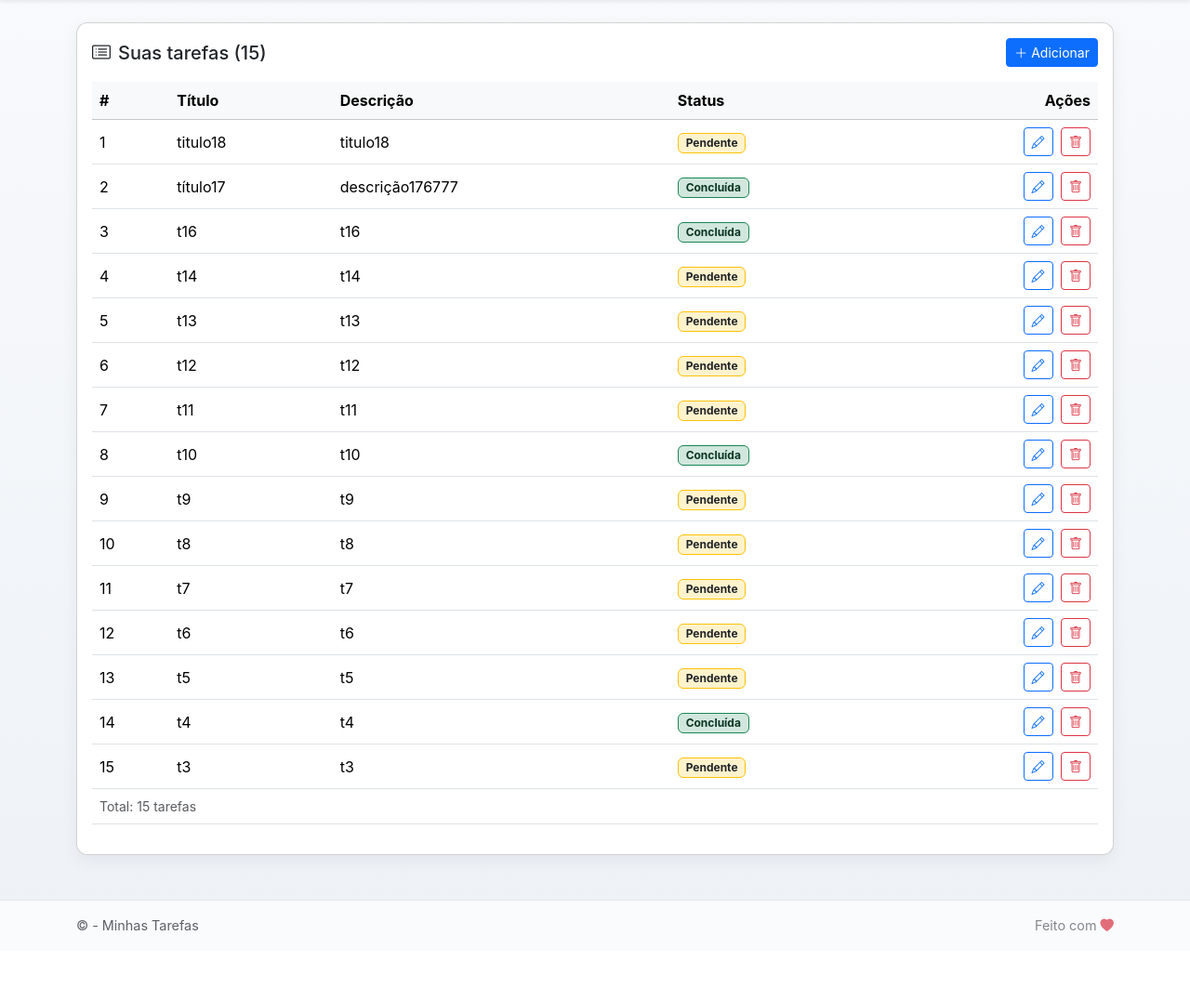
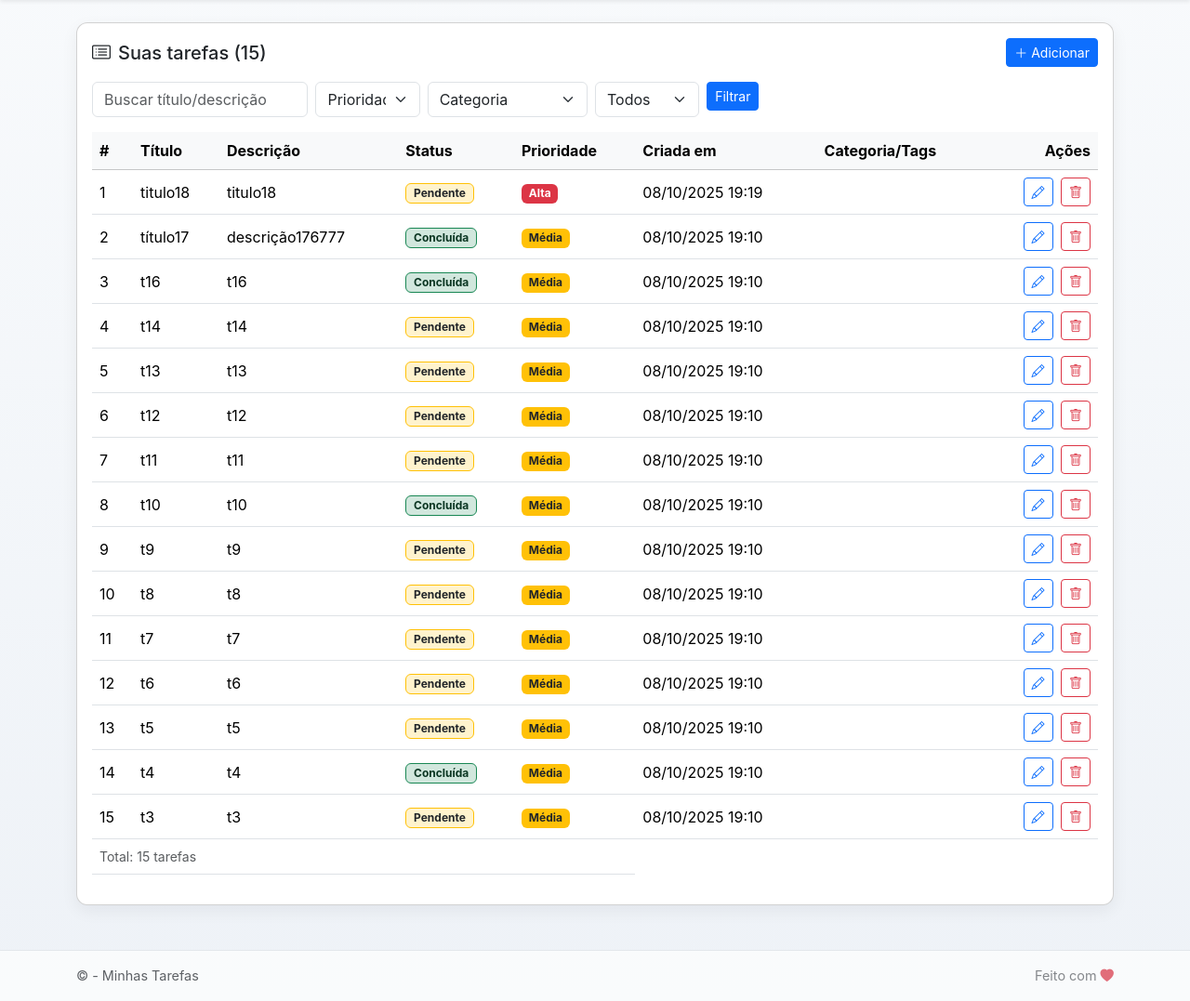
Before and after one commit to kauerbcs/sgtar, a Django app: page / in a window 1280 px wide. Shown: the part 57-1134 px from the top of the page at 93% size. Before the commit the page ends 1059 px from the top, so only its background shows below. Run offline with Django 4.2, Linux system fonts and the light colour scheme; data comes from the database, SQL or seed files in the repository; both versions use the stored data as it was after the commit; data that the repository does not hold is empty.

Commit message:
update: data criação; prioridades; categorias; filtros

```diff
--- a/tarefas/models.py
+++ b/tarefas/models.py
@@ -1,10 +1,45 @@
 from django.db import models
+from django.utils import timezone
 
-# Create your models here.
+class Categoria(models.Model):
+    nome = models.CharField(max_length=100, unique=True)
+    slug = models.SlugField(max_length=110, unique=True)
+
+    def __str__(self):
+        return self.nome
+
+class Tag(models.Model):
+    nome = models.CharField(max_length=50, unique=True)
+
+    def __str__(self):
+        return self.nome
+
 class Tarefa(models.Model):
+    PRIORIDADE_ALTA = 'alta'
+    PRIORIDADE_MEDIA = 'media'
+    PRIORIDADE_BAIXA = 'baixa'
+    PRIORIDADES = [
+        (PRIORIDADE_ALTA, 'Alta'),
+        (PRIORIDADE_MEDIA, 'Média'),
+        (PRIORIDADE_BAIXA, 'Baixa'),
+    ]
+
     titulo = models.CharField(max_length=200)
     descricao = models.TextField()
     concluida = models.BooleanField(default=False)
+    created_at = models.DateTimeField(auto_now_add=True)
+    completed_at = models.DateTimeField(null=True, blank=True)
+    prioridade = models.CharField(max_length=10, choices=PRIORIDADES, default=PRIORIDADE_MEDIA)
+    categoria = models.ForeignKey(Categoria, null=True, blank=True, on_delete=models.SET_NULL, related_name='tarefas')
+    tags = models.ManyToManyField(Tag, blank=True, related_name='tarefas')
+
+    def save(self, *args, **kwargs):
+        # ajusta completed_at automaticamente
+        if self.concluida and not self.completed_at:
+            self.completed_at = timezone.now()
+        if not self.concluida and self.completed_at:
+            self.completed_at = None
+        super().save(*args, **kwargs)
 
     def __str__(self):
         return self.titulo
--- a/tarefas/templates/tarefas/index.html
+++ b/tarefas/templates/tarefas/index.html
@@ -7,7 +7,41 @@
     <h5 class="mb-0"><i class="bi bi-card-list me-2"></i>Suas tarefas ({{ tarefas|length }})</h5>
     <a href="{% url 'adicionar_tarefa' %}" class="btn btn-sm btn-primary"><i class="bi bi-plus-lg"></i> Adicionar</a>
 </div>
-
+<div class="row mb-3">
+  <div class="col-md-8">
+    <form class="row g-2" method="get" action="{% url 'index' %}">
+      <div class="col-sm-6 col-md-4">
+        <input type="search" name="q" class="form-control" placeholder="Buscar título/descrição" value="{{ q }}">
+      </div>
+      <div class="col-sm-6 col-md-2">
+        <select name="prioridade" class="form-select">
+          <option value="">Prioridade</option>
+          <option value="alta" {% if prioridade_selected == 'alta' %}selected{% endif %}>Alta</option>
+          <option value="media" {% if prioridade_selected == 'media' %}selected{% endif %}>Média</option>
+          <option value="baixa" {% if prioridade_selected == 'baixa' %}selected{% endif %}>Baixa</option>
+        </select>
+      </div>
+      <div class="col-sm-6 col-md-3">
+        <select name="categoria" class="form-select">
+          <option value="">Categoria</option>
+          {% for cat in categorias %}
+            <option value="{{ cat.id }}" {% if categoria_selected|add:'' == cat.id|stringformat:"s" %}selected{% endif %}>{{ cat.nome }}</option>
+          {% endfor %}
+        </select>
+      </div>
+      <div class="col-sm-6 col-md-2">
+        <select name="status" class="form-select">
+          <option value="">Todos</option>
+          <option value="pendente" {% if status_selected == 'pendente' %}selected{% endif %}>Pendentes</option>
+          <option value="concluida" {% if status_selected == 'concluida' %}selected{% endif %}>Concluídas</option>
+        </select>
+      </div>
+      <div class="col-md-1 text-end">
+        <button class="btn btn-primary btn-sm">Filtrar</button>
+      </div>
+    </form>
+  </div>
+</div>
 <div class="table-responsive">
     <table class="table table-hover align-middle">
         <thead class="table-light">
@@ -16,6 +50,9 @@
                 <th>Título</th>
                 <th>Descrição</th>
                 <th>Status</th>
+                <th>Prioridade</th>
+                <th>Criada em</th>
+                <th>Categoria/Tags</th>
                 <th class="text-end">Ações</th>
             </tr>
         </thead>
@@ -32,6 +69,27 @@
                     <span class="badge bg-warning-subtle text-dark border border-warning">Pendente</span>
                 {% endif %}
             </td>
+            <td>
+                {% if tarefa.prioridade == 'alta' %}
+                    <span class="badge bg-danger">Alta</span>
+                {% elif tarefa.prioridade == 'media' %}
+                    <span class="badge bg-warning text-dark">Média</span>
+                {% else %}
+                    <span class="badge bg-secondary">Baixa</span>
+                {% endif %}
+                </td>
+                <td>
+                {{ tarefa.created_at|date:"d/m/Y H:i" }}
+                {% if tarefa.completed_at %}
+                    <div class="text-success small">Concluída: {{ tarefa.completed_at|date:"d/m/Y H:i" }}</div>
+                {% endif %}
+                </td>
+                <td>
+                {% if tarefa.categoria %}<small class="badge bg-info text-dark">{{ tarefa.categoria.nome }}</small>{% endif %}
+                {% for tag in tarefa.tags.all %}
+                    <small class="badge bg-light border text-muted">{{ tag.nome }}</small>
+                {% endfor %}
+            </td>
             <td class="text-end">
                 <a href="{% url 'editar_tarefa' tarefa.id %}" class="btn btn-sm btn-outline-primary me-1"><i class="bi bi-pencil"></i></a>
 
@@ -42,7 +100,6 @@
                     </button>
                 </form>
             </td>
-
         </tr>
         {% endfor %}
         </tbody>
--- a/tarefas/views.py
+++ b/tarefas/views.py
@@ -2,12 +2,44 @@ from django.shortcuts import render, redirect, get_object_or_404
 from django.contrib import messages
 from django.views.decorators.http import require_http_methods
 from django.db import transaction
-from .models import Tarefa
+from django.db.models import Q
+from .models import Tarefa, Categoria, Tag
 from .forms import TarefaForm
 
 def index(request):
-    tarefas = Tarefa.objects.all().order_by('-id')  # opcional: mais recentes primeiro
-    return render(request, 'tarefas/index.html', {'tarefas': tarefas})
+    qs = Tarefa.objects.all().order_by('-id')
+    q = request.GET.get('q', '').strip()
+    prioridade = request.GET.get('prioridade', '')
+    categoria = request.GET.get('categoria', '')
+    status = request.GET.get('status', '')  # 'pendente' | 'concluida' | ''
+
+    if q:
+        qs = qs.filter(Q(titulo__icontains=q) | Q(descricao__icontains=q))
+
+    if prioridade in ('alta', 'media', 'baixa'):
+        qs = qs.filter(prioridade=prioridade)
+
+    if categoria:
+        qs = qs.filter(categoria__id=categoria)
+
+    if status == 'concluida':
+        qs = qs.filter(concluida=True)
+    elif status == 'pendente':
+        qs = qs.filter(concluida=False)
+
+    categorias = Categoria.objects.all()
+    tags = Tag.objects.all()
+
+    context = {
+        'tarefas': qs,
+        'q': q,
+        'prioridade_selected': prioridade,
+        'categoria_selected': categoria,
+        'status_selected': status,
+        'categorias': categorias,
+        'tags': tags,
+    }
+    return render(request, 'tarefas/index.html', context)
 
 @require_http_methods(["GET", "POST"])
 def adicionar_tarefa(request):
@@ -48,7 +80,6 @@ def editar_tarefa(request, tarefa_id):
 
 @require_http_methods(["POST"])
 def excluir_tarefa(request, tarefa_id):
-    # excluímos apenas via POST — mais seguro
     try:
         tarefa = get_object_or_404(Tarefa, id=tarefa_id)
         tarefa.delete()
```
Also changed, not shown: tarefas/admin.py (+16 -10 lines), tarefas/forms.py (+5 -13 lines), tarefas/templates/tarefas/adicionar_tarefa.html (+17 -6 lines), tarefas/templates/tarefas/editar_tarefa.html (+27 -17 lines), db.sqlite3, tarefas/migrations/0002_categoria_tag_tarefa_completed_at_tarefa_created_at_and_more.py (added).
